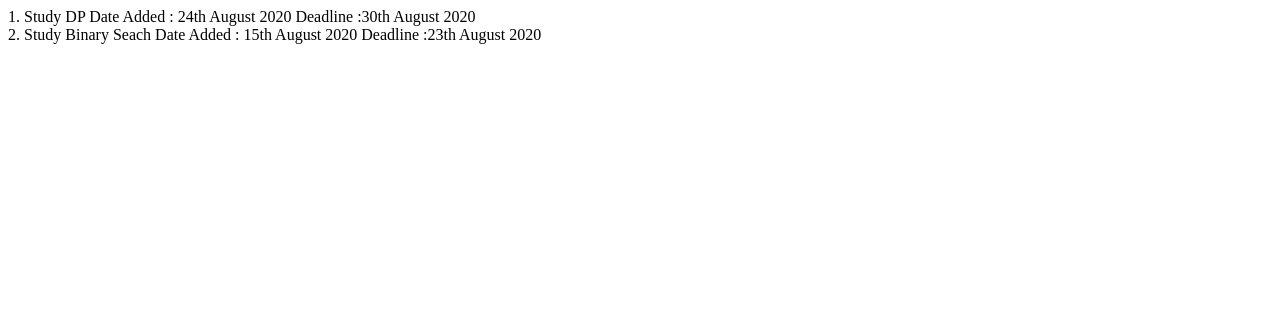
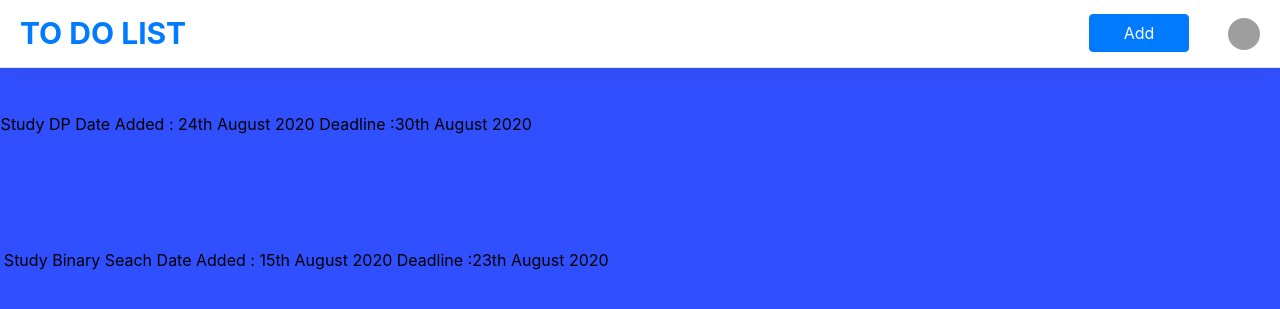
Before and after one commit to roshanajicherian/ToDoList, a Django app: page / in a window 1280 px wide. Shown: the top 309 px of the page. Run offline with Django 3.2, Linux system fonts and the light colour scheme; some libraries are stand-ins or nearby versions; grey boxes are pictures that could not be loaded.

Commit message:
Made changes to frontend

```diff
--- /dev/null
+++ b/ToDoList/base/static/base/base.css
@@ -0,0 +1,360 @@
+body {
+  background: #304ffe;
+}
+
+.form-control:focus {
+  color: #495057;
+  background-color: #fff;
+  border-color: #80bdff;
+  outline: 0;
+  box-shadow: none !important;
+}
+
+.dashboard-header .navbar {
+  padding: 0px;
+  border-bottom: 1px solid #e6e6f2;
+  -webkit-box-shadow: 0px 0px 28px 0px rgba(82, 63, 105, 0.13);
+  box-shadow: 0px 0px 28px 0px rgba(82, 63, 105, 0.13);
+  -webkit-transition: all 0.3s ease;
+  min-height: 60px;
+}
+
+.navbar-brand {
+  display: inline-block;
+  margin-right: 1rem;
+  line-height: inherit;
+  white-space: nowrap;
+  padding: 11px 20px;
+  font-size: 30px;
+  text-transform: uppercase;
+  font-weight: 700;
+  color: #007bff;
+}
+
+.toDo {
+  color: black;
+  margin-top: 7rem;
+}
+.navbar-brand:hover {
+  color: #007bff;
+}
+
+.navbar-right-top {
+}
+
+.navbar-right-top .nav-item {
+  border-right: 1px solid #e6e6f2;
+}
+
+.navbar-right-top .nav-item:last-child {
+  border: none;
+}
+
+.navbar-right-top .nav-item .nav-link {
+  padding: 13px 20px;
+  font-size: 16px;
+  line-height: 2;
+  color: #82849f;
+}
+
+.top-search-bar {
+  padding-top: 12px;
+  padding-right: 24px;
+}
+
+.notification {
+}
+
+.notification-dropdown {
+  min-width: 320px;
+}
+
+.notification-dropdown,
+.connection-dropdown,
+.nav-user-dropdown {
+  padding: 0px;
+  margin: 0px;
+}
+
+.notification-title {
+  font-size: 14px;
+  color: #3d405c;
+  text-align: center;
+  padding: 8px 0px;
+  border-bottom: 1px solid #e3e3e3;
+  line-height: 1.5;
+  background-color: #fffffe;
+}
+
+.notification-list {
+}
+
+.notification-list .list-group-item {
+  border-radius: 0px;
+  padding: 12px;
+  margin-top: -1px;
+  border-left: transparent;
+  border-right: transparent;
+}
+
+.notification-list .list-group-item.active {
+  z-index: 2;
+  color: #3d405c;
+  background-color: #f7f7fb;
+  border-color: #e1e1e7;
+}
+
+.notification-list .list-group-item-action:focus,
+.list-group-item-action:hover {
+  color: #404040;
+  text-decoration: none;
+  background-color: #f7f7fb;
+}
+
+.notification-list .list-group-item:last-child {
+}
+
+.notification-info {
+}
+
+.notification-info .notification-date {
+  display: block;
+  font-size: 11px;
+  margin-top: 4px;
+  text-transform: uppercase;
+  color: #71748d;
+}
+
+.notification .dropdown-toggle::after,
+.connection .dropdown-toggle::after,
+.nav-user .dropdown-toggle::after {
+  display: inline-block;
+  width: 0;
+  height: 0;
+  margin-left: 0.255em;
+  vertical-align: 0.255em;
+  content: "";
+  border: none;
+}
+
+.notification-list-user-img {
+  float: left;
+}
+
+.notification-list-user-block {
+  padding-left: 50px;
+  font-size: 14px;
+  line-height: 21px;
+}
+
+.notification-list-user-name {
+  color: #5969ff;
+  font-size: 14px;
+  margin-right: 8px;
+}
+
+.list-footer,
+.conntection-footer {
+  font-size: 14px;
+  color: #fff;
+  text-align: center;
+  padding: 10px 0px;
+  line-height: 1.5;
+  font-weight: 700;
+  background-color: #5969ff;
+  border-bottom-left-radius: 3px;
+  border-bottom-right-radius: 3px;
+}
+
+.list-footer a,
+.conntection-footer a {
+  color: #fff;
+}
+
+.list-footer a:hover,
+.conntection-footer a:hover {
+  color: #fff;
+}
+
+.indicator {
+  content: "";
+  position: absolute;
+  top: 16px;
+  right: 23px;
+  display: inline-block;
+  width: 7px;
+  height: 7px;
+  border-radius: 100%;
+  background-color: #ef172c;
+  animation: 0.9s infinite beatHeart;
+  transform-origin: center;
+}
+
+@keyframes beatHeart {
+  0% {
+    transform: scale(0.9);
+  }
+
+  25% {
+    transform: scale(1.1);
+  }
+
+  40% {
+    transform: scale(0.9);
+  }
+
+  60% {
+    transform: scale(1.1);
+  }
+
+  100% {
+    transform: scale(0.9);
+  }
+}
+
+.connection {
+}
+
+.connection-dropdown {
+}
+
+.connection-list {
+  width: 300px;
+  padding: 20px;
+}
+
+.connection-item {
+  border-radius: 3px;
+  line-height: 32px;
+  text-align: center;
+  padding: 12px 7px 4px;
+  display: block;
+  border: 1px solid transparent;
+  color: #3d405c;
+  font-size: 12px;
+}
+
+.connection-item img {
+  width: 32px;
+}
+
+.connection-item:hover {
+  background-color: #fff;
+  border: 1px solid #e6e6f2;
+}
+
+.connection-item span {
+  display: block;
+  overflow: hidden;
+  text-overflow: ellipsis;
+  white-space: nowrap;
+}
+
+.nav-user {
+}
+
+.nav-user-dropdown {
+  padding: 0px;
+  min-width: 230px;
+  margin: 0px;
+}
+
+.nav-user-name {
+}
+
+.nav-user-info {
+  background-color: #5969ff;
+  line-height: 1.4;
+  padding: 12px;
+  color: #fff;
+  font-size: 13px;
+  border-radius: 2px 2px 0 0;
+}
+
+.nav-user-info .status {
+  float: left;
+  top: 7px;
+  left: 0px;
+}
+
+.nav-user-dropdown {
+}
+
+.nav-user-dropdown .dropdown-item {
+  display: block;
+  width: 100%;
+  padding: 12px 22px 15px;
+  clear: both;
+  font-weight: 400;
+  color: #686972;
+  text-align: inherit;
+  white-space: nowrap;
+  background-color: transparent;
+  border: 0;
+  font-size: 13px;
+  line-height: 0.4;
+}
+
+.nav-user-dropdown .dropdown-item:hover {
+  background-color: #f7f7fb;
+}
+
+.user-avatar-xxl {
+  height: 128px;
+  width: 128px;
+}
+
+.user-avatar-xl {
+  height: 90px;
+  width: 90px;
+}
+
+.user-avatar-lg {
+  height: 48px;
+  width: 48px;
+}
+
+.user-avatar-md {
+  height: 32px;
+  width: 32px;
+}
+
+.user-avatar-sm {
+  height: 24px;
+  width: 24px;
+}
+
+.user-avatar-xs {
+  height: 18px;
+  width: 18px;
+}
+
+.avatar {
+  width: 2.25rem;
+  height: 2.25rem;
+  border-radius: 50%;
+  border: 2px solid #f7f9fa;
+  background: #f7f9fa;
+  color: #fff;
+}
+
+.media-attachment div.avatar {
+  border: none;
+}
+
+.avatar.bg-primary {
+  display: flex;
+  align-items: center;
+  justify-content: center;
+}
+
+.avatar.bg-primary i {
+  font-size: 14px;
+}
+.addbutton {
+  color: white;
+  width: 100px;
+  height: fit-content;
+  margin-top: 10px;
+  margin-right: 19px;
+}
--- a/ToDoList/base/templates/base/base.html
+++ b/ToDoList/base/templates/base/base.html
@@ -1,14 +1,38 @@
+{% load static %}
 <!DOCTYPE html>
 <html>
   <head>
-    {% if title %}
-    <title>To Do List- {{title}}</title>
-    {% else %}
-    <title>To Do List</title>
-    {% endif %}
+  <link rel="stylesheet" href="https://stackpath.bootstrapcdn.com/bootstrap/4.5.0/css/bootstrap.min.css" integrity="sha384-9aIt2nRpC12Uk9gS9baDl411NQApFmC26EwAOH8WgZl5MYYxFfc+NcPb1dKGj7Sk" crossorigin="anonymous">
+  <link rel="stylesheet" href="{% static 'base/base.css' %}">
+  {% if title %}
+      <title>To Do List- {{title}}</title>
+  {% else %}
+      <title>To Do List</title>
+  {% endif %}
   </head>
   <body>
+    <div class="dashboard-header">
+    <nav class="navbar navbar-expand-lg bg-white fixed-top"> <a class="navbar-brand" href="#">TO DO LIST</a> <button class="navbar-toggler" type="button" data-toggle="collapse" data-target="#navbarSupportedContent" aria-controls="navbarSupportedContent" aria-expanded="false" aria-label="Toggle navigation"> <span class="navbar-toggler-icon"></span> </button>
+        <div class="collapse navbar-collapse " id="navbarSupportedContent">
+            <ul class="navbar-nav ml-auto navbar-right-top">
+            <li class="btn btn-primary addbutton" href="#">Add</li>
+                <li class="nav-item dropdown nav-user"> <a class="nav-link nav-user-img" href="#" id="navbarDropdownMenuLink2" data-toggle="dropdown" aria-haspopup="true" aria-expanded="false"><img src="https://img.icons8.com/dusk/100/000000/user-female-circle.png" alt="" class="user-avatar-md rounded-circle"></a>
+                    <div class="dropdown-menu dropdown-menu-right nav-user-dropdown" aria-labelledby="navbarDropdownMenuLink2">
+                        <div class="nav-user-info">
+                            <h5 class="mb-0 text-white nav-user-name">Tikoha Samga</h5> <span class="status"></span><span class="ml-2">Available</span>
+                        </div> <a class="dropdown-item" href="#"><i class="fas fa-user mr-2"></i>Account</a> <a class="dropdown-item" href="#"><i class="fas fa-cog mr-2"></i>Setting</a> <a class="dropdown-item" href="#"><i class="fas fa-power-off mr-2"></i>Logout</a>
+                    </div>
+                </li>
+            </ul>
+        </div>
+    </nav>
+</div>
+<div class="toDo">
     {% block content %}
     {% endblock content %}
+</div>
+    <script src="https://code.jquery.com/jquery-3.5.1.slim.min.js" integrity="sha384-DfXdz2htPH0lsSSs5nCTpuj/zy4C+OGpamoFVy38MVBnE+IbbVYUew+OrCXaRkfj" crossorigin="anonymous"></script>
+<script src="https://cdn.jsdelivr.net/npm/popper.js@1.16.0/dist/umd/popper.min.js" integrity="sha384-Q6E9RHvbIyZFJoft+2mJbHaEWldlvI9IOYy5n3zV9zzTtmI3UksdQRVvoxMfooAo" crossorigin="anonymous"></script>
+<script src="https://stackpath.bootstrapcdn.com/bootstrap/4.5.0/js/bootstrap.min.js" integrity="sha384-OgVRvuATP1z7JjHLkuOU7Xw704+h835Lr+6QL9UvYjZE3Ipu6Tp75j7Bh/kR0JKI" crossorigin="anonymous"></script>
   </body>
 </html>
--- a/ToDoList/base/templates/base/home.html
+++ b/ToDoList/base/templates/base/home.html
@@ -1,9 +1,10 @@
 {% extends 'base/base.html' %}
 {% block content %}
     {% for i in toDos %}
+    <div class="row toDo">
     {{i.id}}. {{i.content}}
     Date Added : {{i.dateAdded}}
     Deadline :{{i.deadline}}
-    <br>
+    </div>
     {% endfor %}
 {% endblock content %}
```
